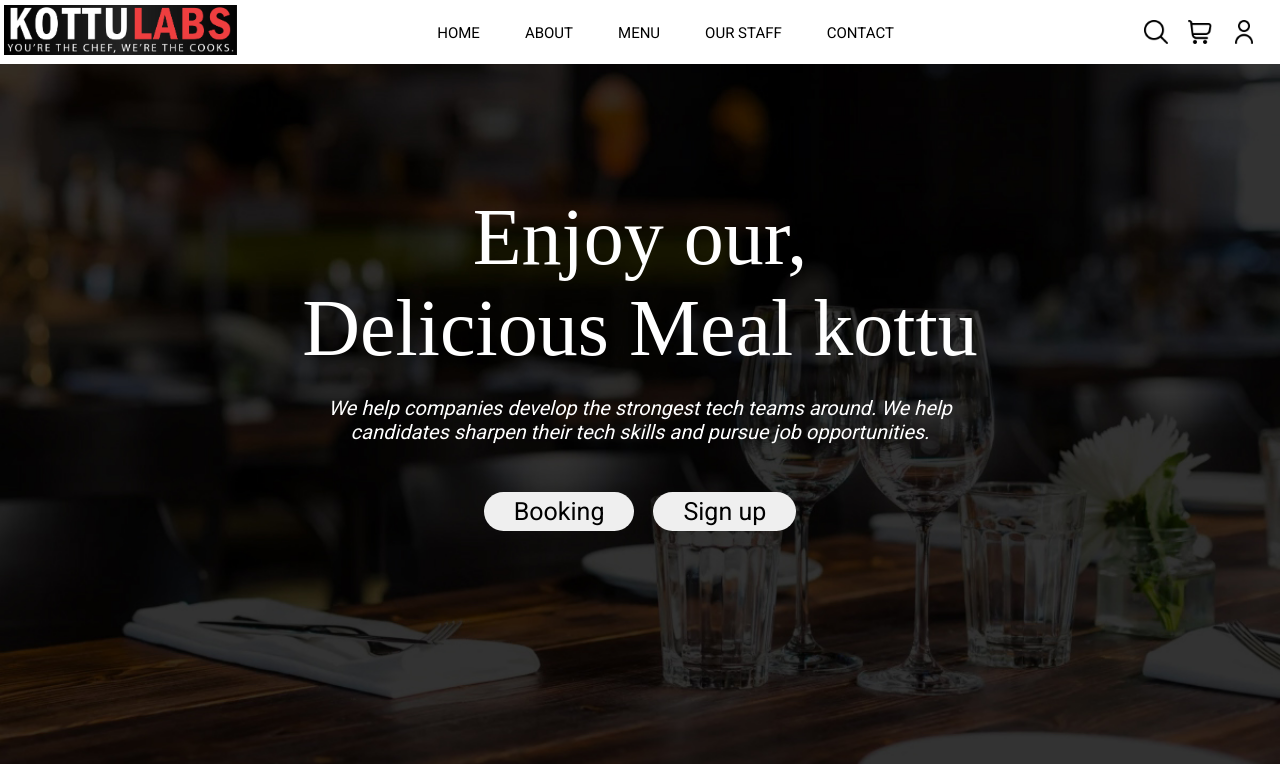
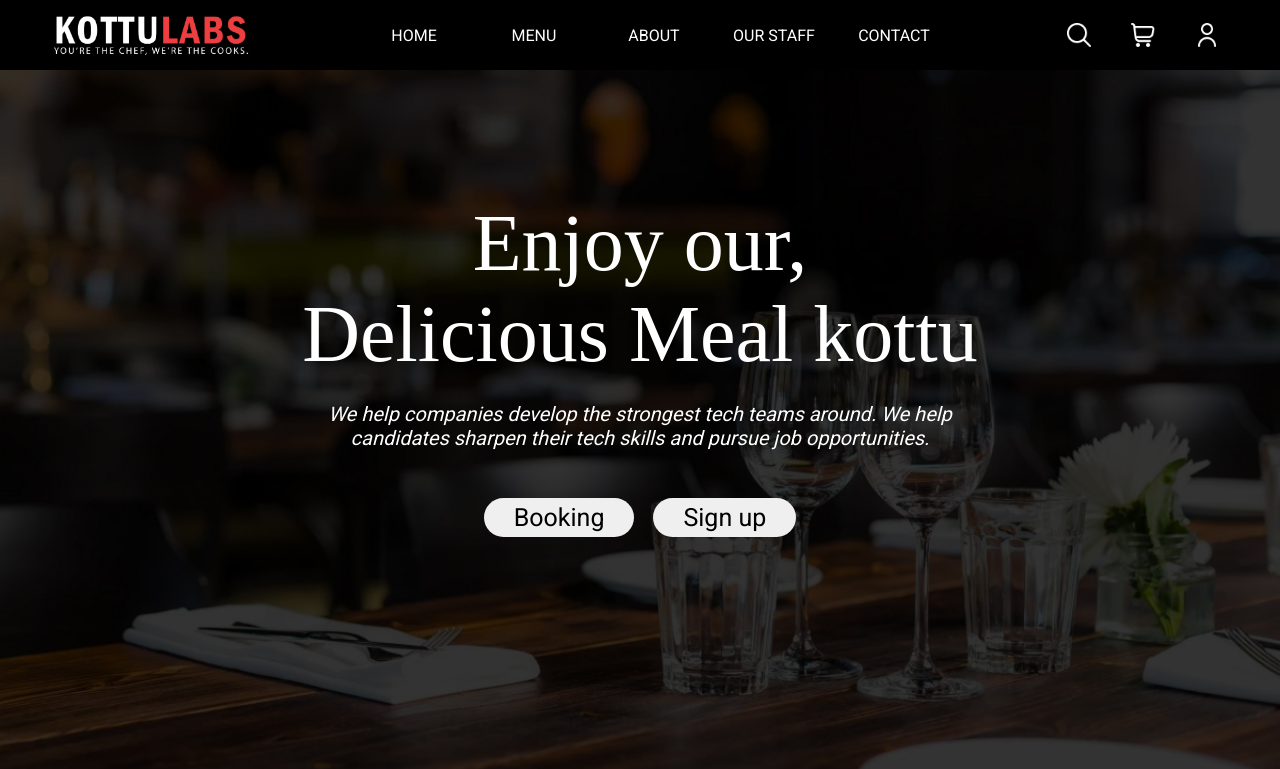
Before and after one commit to NadunMN/Kottu-Labs, a PHP site: page /HTML/Home.html in a window 1280 px wide. Shown: the top 769 px of the page. Run offline with PHP 8.4, Linux system fonts and the light colour scheme; some libraries are stand-ins or nearby versions.

Commit message:
updated NavBar

```diff
--- a/CSS/Home.css
+++ b/CSS/Home.css
@@ -58,68 +58,6 @@
     font-size: 20px;
     font-family: Verdana, Geneva, Tahoma, sans-serif;
 }
-
-nav {
-    display: flex;
-    justify-content: center;
-    align-items: center;
-    padding: 5px 0;
-    background-color: rgb(255, 255, 255);
-    box-shadow: 0 4px 8px rgba(0, 0, 0, 0.1);
-}
-
-
-.logo img {
-    height: 50px;
-    margin-left: -20px;
-}
-
-
-.nav-links {
-    list-style: none;
-    display: flex;
-    gap: 45px;
-    background-color: rgb(255, 255, 255);
-    margin-left: 200px;
-}
-
-.nav-links li {
-    margin: 0;
-    background-color: white;
-}
-
-
-.nav-links a {
-    text-decoration: none;
-    color: #000;
-    font-size: 15px;
-    background-color: white;
-}
-
-
-.icon-box {
-    display: flex;
-    gap: 20px;
-    background-color: white;
-    margin-left: 250px;
-}
-
-
-.icon-box a {
-    display: block;
-    width: 24px;
-    height: 24px;
-    background-color: white;
-}
-
-
-.icon-box img {
-    width: 100%;
-    height: 100%;
-    object-fit: cover;
-    background-color: white;
-}
-
 
 .button-container {
     text-align: center;
--- a/CSS/NavBar.css
+++ b/CSS/NavBar.css
@@ -9,26 +9,26 @@
     justify-content:space-around;
     align-items: center;
     padding: 5px 0;
-    background-color: rgb(255, 255, 255);
+    background-color: rgb(0, 0, 0);
     box-shadow: 0 4px 8px rgba(0, 0, 0, 0.1);
     /* width: 100%; */
     height: 60px;
 }
 
-/* .logo-img{
-    width: 50px;
+.logo-img{
+    width: 200px;
     height: 50px;
 
     display: flex;
     justify-content: center;
     align-items: center;
-    background-image: url('/Photo/icon/timeline-02.png');
+    background-image: url('/Photo/icon/logonew.jpg');
     background-position:center;
-    background-size: cover;
+    background-size:contain;
     background-repeat: no-repeat;
-    background-color: aliceblue;
-    border-radius: 50px;
-} */
+    background-color: rgb(0, 0, 0);
+    /* border-radius: 50px; */
+}
 
 /* .logo-img img{
     width: 100%;
@@ -36,7 +36,7 @@
     object-fit: cover;
 } */
 
-.logo-para{
+/* .logo-para{
     font-weight: bold;
     font-size: 30px;
     color: rgb(0, 0, 0);
@@ -47,19 +47,19 @@
 .logo span{
     color: rgb(110, 2, 2);
     font-family:'Times New Roman', Times, serif;
-}
+} */
 
 .nav-links {
     list-style: none;
     display: flex;
     /* gap: 45px; */
-    background-color: rgb(255, 255, 255);
+    background-color: rgb(0, 0, 0);
     /* margin-left: 200px; */
 }
 
 .nav-links li {
     margin: 0;
-    background-color: rgb(255, 255, 255);
+    background-color: rgb(0, 0, 0);
     padding: 10px;
     border-radius:50px;
     width: 100px;
@@ -71,14 +71,14 @@
 }
 .nav-links li:hover {
     margin: 0;
-    background-color: rgb(244, 244, 244);
+    background-color: rgb(35, 35, 35);
     /* padding: 5px; */
 }
 
 
 .nav-links a {
     text-decoration: none;
-    color: #000;
+    color: #ffffff;
     font-size: 16px;
     background-color: white;
     /* font-family: 'Times New Roman', Times, serif; */
@@ -102,7 +102,7 @@
 .icon-box {
     display: flex;
     gap: 20px;
-    background-color: white;
+    background-color: rgb(0, 0, 0);
     /* margin-left: 250px; */
 }
 
@@ -111,16 +111,17 @@
     display: block;
     width: 24px;
     height: 24px;
-    background-color: rgb(255, 255, 255);
+    background-color: rgb(0, 0, 0);
     padding: 10px;
     border-radius: 50px;
+
 }
 
 .icon-box a:hover {
     display: block;
     width: 24px;
     height: 24px;
-    background-color: rgb(244, 244, 244);
+    background-color: rgb(35, 35, 35);
 }
 
 
--- a/HTML/Home.html
+++ b/HTML/Home.html
@@ -6,31 +6,10 @@
     <title>Document</title>
     <link rel="stylesheet" href="/CSS/Home.css">
 
-    <!-- Swiper-css -->
-     <link rel="stylesheet" href="/CSS/swiper-bundle.min.css">
-
-    <script src="https://kit.fontawesome.com/cb6a5eec38.js" crossorigin="anonymous"></script>
-
 </head>
 <body>
 
-    <nav>
-        <div class="logo">
-            <img src="/Photo/icon/Untitled-1-01.png" alt="Logo">
-        </div>
-        <ul class="nav-links">
-            <li><a href="#">HOME</a></li>
-            <li><a href="#">ABOUT</a></li>
-            <li><a href="#">MENU</a></li>
-            <li><a href="#">OUR STAFF</a></li>
-            <li><a href="#">CONTACT</a></li>
-        </ul>
-        <div class="icon-box">
-            <a href="#"><img src="/Photo/icon/search.png" alt="Search"></a>
-            <a href="#"><img src="/Photo/icon/shopping-cart.png" alt="Cart"></a>
-            <a href="#"><img src="/Photo/icon/user.png" alt="Profile"></a>
-        </div>
-    </nav>
+  <div id="NavBar" style="position: sticky; top: 0;"></div>
 
     <div class="first-background-img">
         <p class="Header-text">Enjoy our, <br/>Delicious Meal kottu</p>
@@ -229,9 +208,8 @@
 
 </body>
 
-<!-- Swiper-js -->
- <script src="/JavaScript/swiper-bundle.min.js"></script>
+<!-- Navbar include to the home page -->
+<script src="/JavaScript/Home.js"></script>
 
- <!-- JavaScript -->
-  <script src="/JavaScript/Script.js"></script>
+
 </html>
--- a/HTML/NavBar.html
+++ b/HTML/NavBar.html
@@ -9,10 +9,10 @@
 <body>
     <div class="main-div">
         <div class="logo">
-            <!-- <div class="logo-img">
-                <img src="/Photo/icon/timeline-02.png" alt="Logo">
-            </div> -->
-            <p class="logo-para">KOTTU <span>LABS</span></p>
+            <div class="logo-img">
+
+            </div>
+            <!-- <p class="logo-para">KOTTU <span>LABS</span></p> -->
         </div>
         <ul class="nav-links">
             <li><a href="#">HOME</a></li>
--- /dev/null
+++ b/JavaScript/Home.js
@@ -0,0 +1,36 @@
+// Fetch the content of header.html
+fetch('NavBar.html')
+.then(response => {
+    if (!response.ok) {
+        throw new Error('Network response was not ok');
+    }
+    return response.text();
+})
+.then(data => {
+    // Inject the content of header.html into the div with id "header"
+    document.getElementById('NavBar').innerHTML = data;
+})
+.catch(error => {
+    console.error('There has been a problem with your fetch operation:', error);
+});
+
+// How It Works:
+// Fetch the HTML Content:
+
+// The fetch function is used to request the header.html file from the server.
+// Check the Response:
+
+// The response is checked to ensure it's okay (response.ok). If it's not, an error is thrown.
+// Convert the Response to Text:
+
+// response.text() converts the fetched HTML content into a string.
+// Inject the HTML Content:
+
+// The HTML content is then injected into the div with the ID header using innerHTML.
+// Error Handling:
+
+// If there's any issue during the fetch operation, it catches the error and logs it to the console.
+// Notes:
+// Cross-Origin Requests: If header.html is hosted on a different domain, you'll need to make sure that CORS (Cross-Origin Resource Sharing) is correctly configured on the server.
+// Local Files: If you're running this locally using file:// protocol, some browsers may block fetch requests. It's recommended to serve your files using a local server, like Live Server in VS Code or http-server via Node.js.
+// This method allows you to modularize your HTML files, making your code more maintainable by separating concerns like headers, footers, and main content.
```
Also changed, not shown: Photo/icon/Untitled-1-01.png (deleted), Photo/icon/logonew.jpg (added), Photo/icon/search.png, Photo/icon/shopping-cart.png, Photo/icon/user.png.
